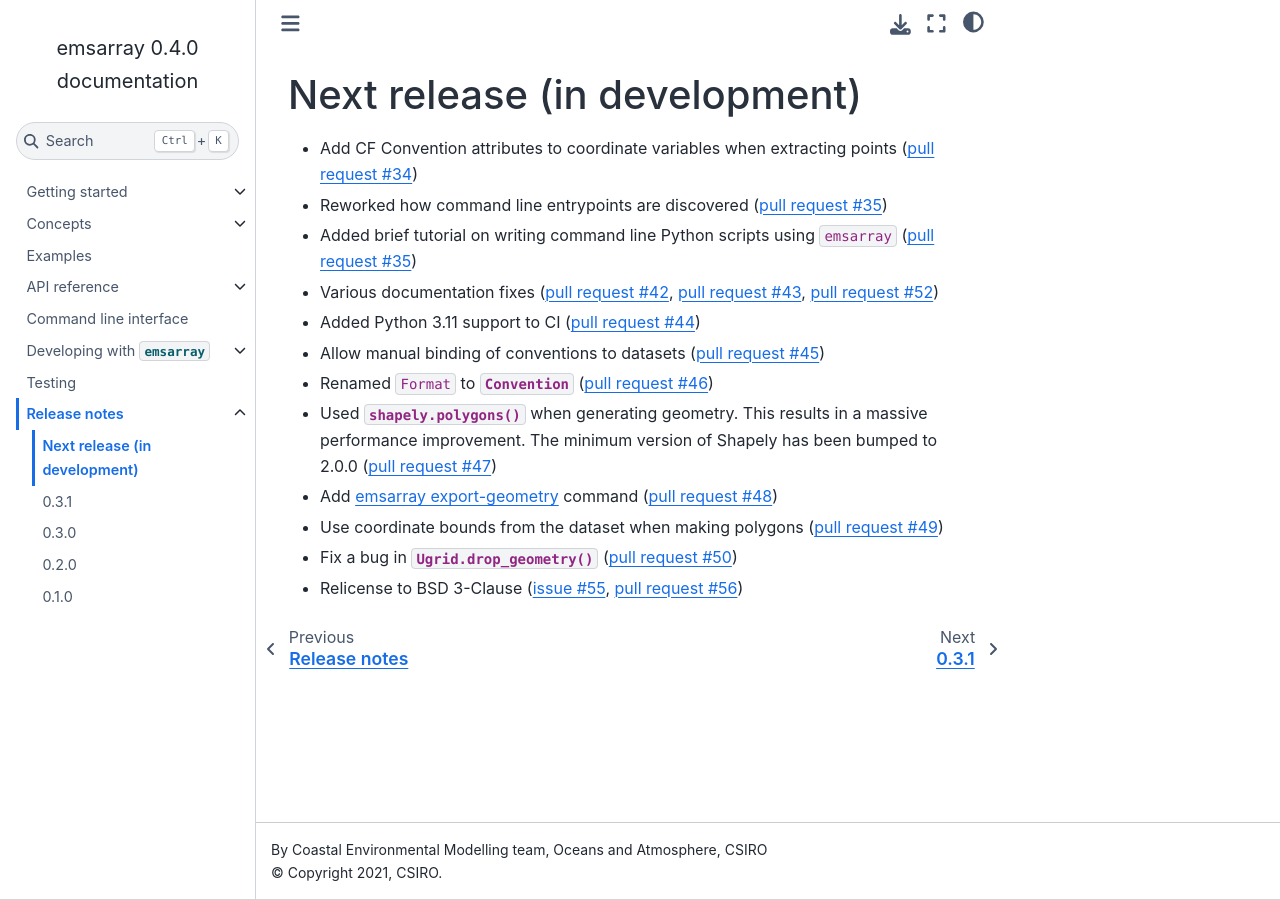
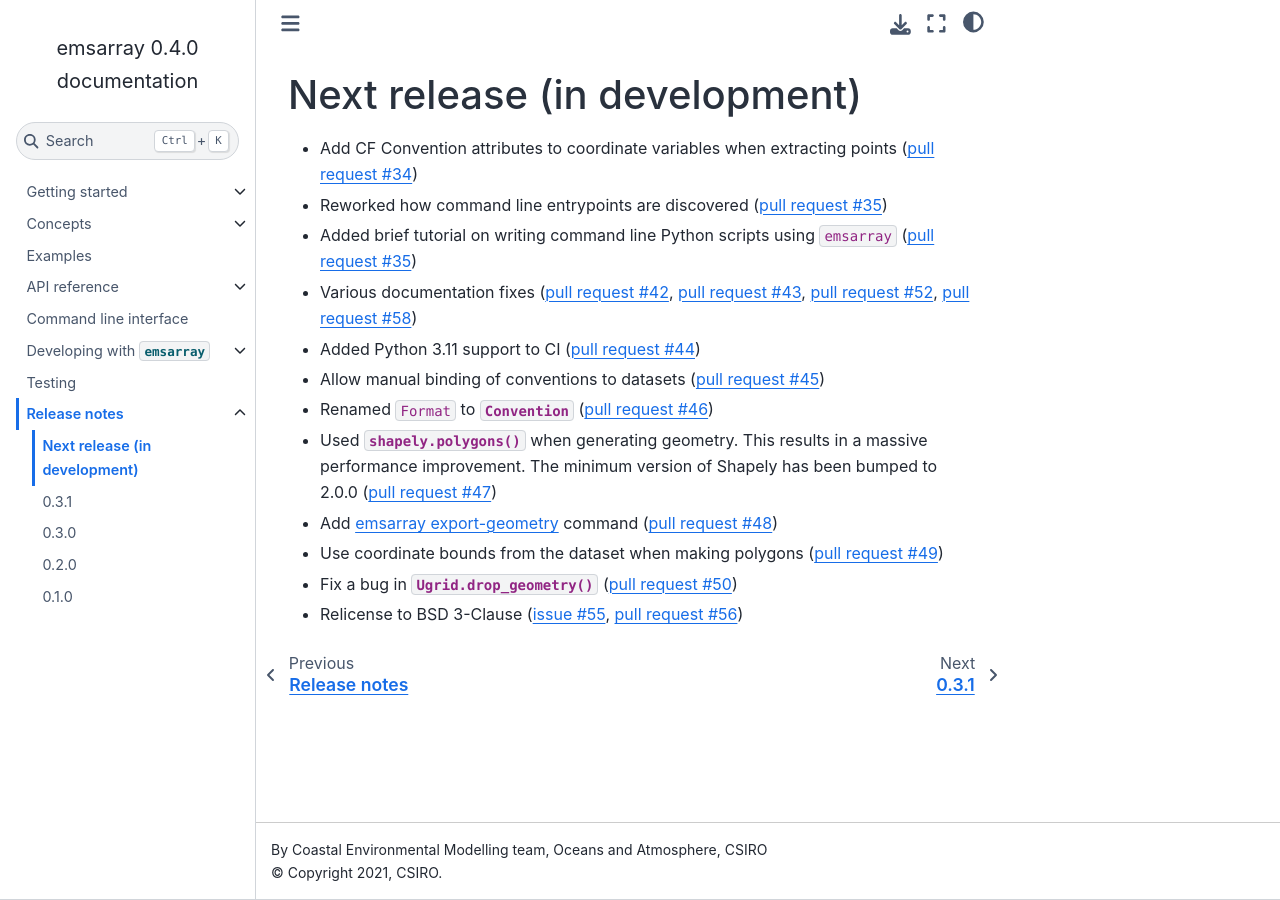
Before and after one commit to csiro-coasts/emsarray, a Sphinx documentation site: the page built from docs/releases/development.rst, in a window 1280 px wide. Built offline with Sphinx 7.4.7 and the Sphinx Book theme 1.1.4, drawn with Linux system fonts in a browser that asks for light colours.

Commit message:
Update release notes

```diff
--- a/docs/releases/development.rst
+++ b/docs/releases/development.rst
@@ -7,7 +7,7 @@ Next release (in development)
 * Reworked how command line entrypoints are discovered (:pr:`35`)
 * Added brief tutorial on writing command line Python scripts
   using ``emsarray`` (:pr:`35`)
-* Various documentation fixes (:pr:`42`, :pr:`43`, :pr:`52`)
+* Various documentation fixes (:pr:`42`, :pr:`43`, :pr:`52`, :pr:`58`)
 * Added Python 3.11 support to CI (:pr:`44`)
 * Allow manual binding of conventions to datasets (:pr:`45`)
 * Renamed ``Format`` to :class:`~emsarray.conventions.Convention` (:pr:`46`)
```
